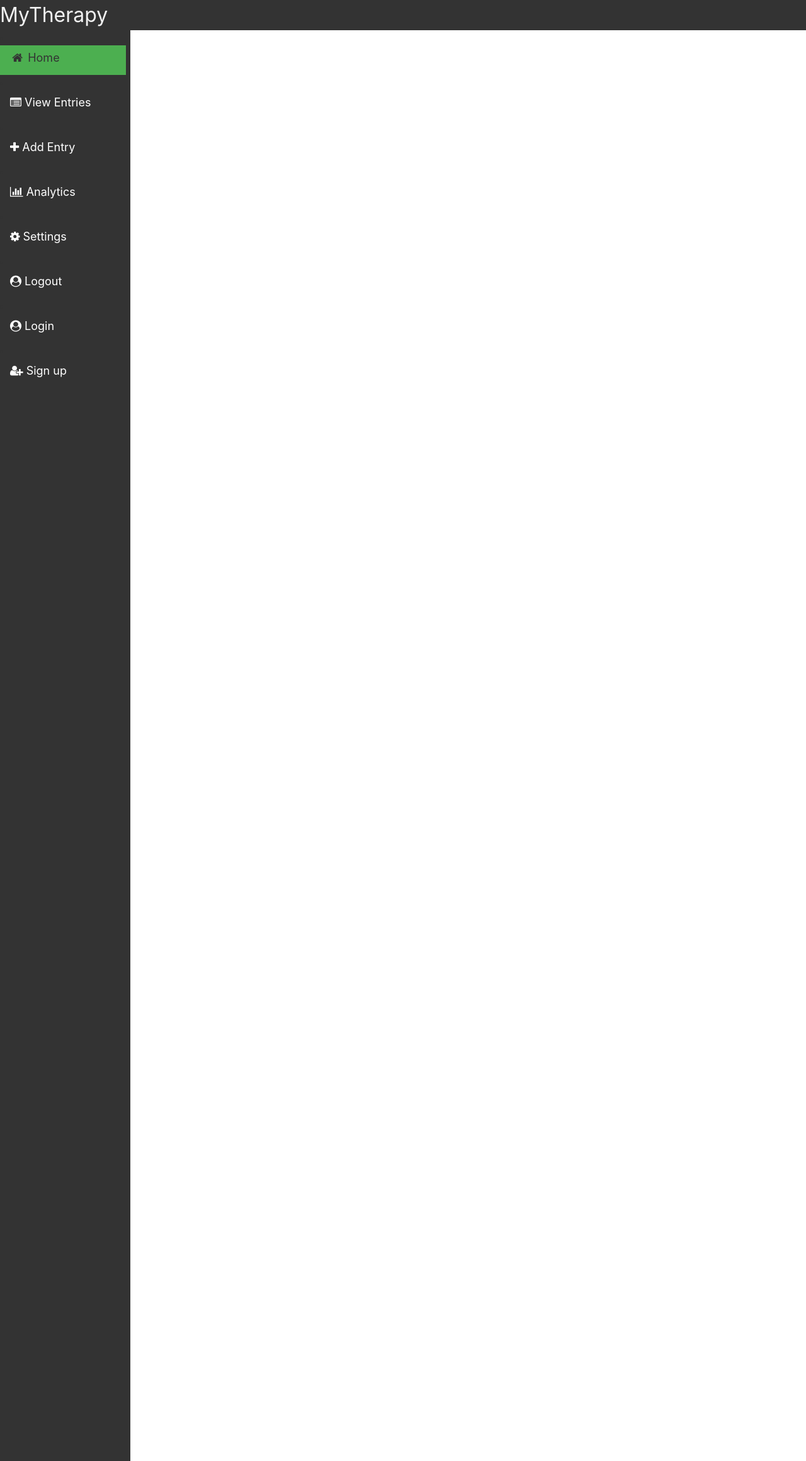
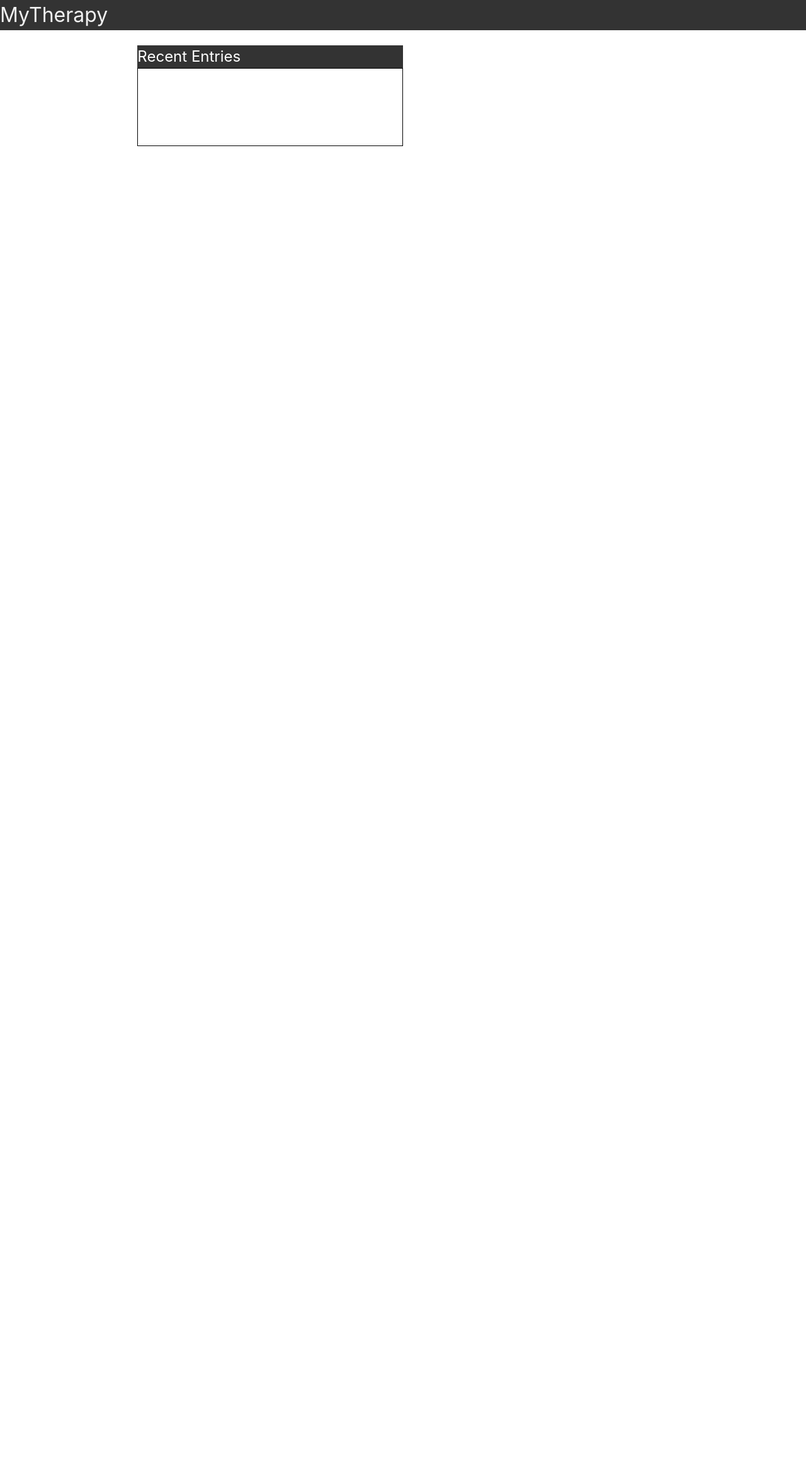
Before and after one commit to DavidParnell95/Final-Year-Project-MyTherapy, a PHP site: page /Home.html in a window 1280 px wide. Shown: the whole page at 63% size. After the commit the page ends 232 px from the top, so only its background shows below. Run offline with PHP 8.4, Linux system fonts and the light colour scheme; some libraries are stand-ins or nearby versions.

Commit message:
Website insert and style adjustments

```diff
--- a/Website/Home.html
+++ b/Website/Home.html
@@ -15,6 +15,46 @@
 
 			<li class="title">
 				MyTherapy
+			</li>
+
+			<!-- Home-->
+			<li class="logged-in"style="display: none">
+				<a class="active"><i class="fa fa-fw fa-home"></i> Home</a>
+			</li>
+
+			<!-- View Entries-->
+			<li class="logged-in"style="display: none">
+				<a href="ViewEntries.html"><i class="fa fa-list-alt" aria-hidden="true"></i> View Entries</a>
+			</li>
+
+			<!-- Add Entry-->
+			<li class="logged-in"style="display: none">
+				<a href="AddEntry.html"><i class="fa fa-plus" aria-hidden="true"></i> Add Entry</a>
+			</li>
+
+			<!-- Analytics-->
+			<li class="logged-in"style="display: none">
+				<a href="#Analytics.html"><i class="fa fa-bar-chart" aria-hidden="true"></i> Analytics</a>
+			</li>
+
+			<!-- Settings-->
+			<li class="logged-in"style="display: none">
+				<a href="#Settings.html"><i class="fa fa-cog" aria-hidden="true"></i> Settings</a>
+			</li>
+
+			<!-- Logout -->
+			<li class="logged-in"style="display: none">
+				<a href="#" id="logout"><i class="fa fa-user-circle" aria-hidden="true"></i> Logout</a>
+			</li>
+
+			<!-- Log in -->
+			<li class="logged-out"style="display: none">
+				<a href="#" class="grey-text modal-trigger" data-target="modal-login"><i class="fa fa-user-circle" aria-hidden="true"></i> Login</a>
+			</li>
+
+			<!-- Apply-->
+			<li class="logged-out"style="display: none">
+				<a href="#" class="grey-text modal-trigger" data-target="modal-signup"><i class="fa fa-user-plus" aria-hidden="true"></i> Sign up</a>
 			</li>
 
 
@@ -66,51 +106,18 @@
 		<div class="col-sm-2 sidebar">
 			<div class="sidenav">
 
-				<!-- Home-->
-				<li class="logged-in">
-					<a class="active"><i class="fa fa-fw fa-home"></i> Home</a>
-				</li>
 
-				<!-- View Entries-->
-				<li class="logged-in">
-					<a href="ViewEntries.html"><i class="fa fa-list-alt" aria-hidden="true"></i> View Entries</a>
-				</li>
-
-				<!-- Add Entry-->
-				<li class="logged-in">
-					<a href="AddEntry.html"><i class="fa fa-plus" aria-hidden="true"></i> Add Entry</a>
-				</li>
-
-				<!-- Analytics-->
-				<li class="logged-in">
-					<a href="#Analytics.html"><i class="fa fa-bar-chart" aria-hidden="true"></i> Analytics</a>
-				</li>
-
-				<!-- Settings-->
-				<li class="logged-in">
-					<a href="#Settings.html"><i class="fa fa-cog" aria-hidden="true"></i> Settings</a>
-				</li>
-
-				<!-- Logout -->
-				<li class="logged-in">
-					<a href="#" id="logout"><i class="fa fa-user-circle" aria-hidden="true"></i> Logout</a>
-				</li>
-
-				<!-- Log in -->
-				<li class="logged-out">
-					<a href="#" class="grey-text modal-trigger" data-target="modal-login"><i class="fa fa-user-circle" aria-hidden="true"></i> Login</a>
-				</li>
-
-				<!-- Apply-->
-				<li class="logged-out">
-					<a href="#" class="grey-text modal-trigger" data-target="modal-signup"><i class="fa fa-user-plus" aria-hidden="true"></i> Sign up</a>
-				</li>
 			</div>
         </div>
 
 		<!-- Entry List -->
         <div class="col-sm-8">
-            <div class="container">
+		</br>
+			<div class="scroll-header">
+				Recent Entries
+
+			</div>
+            <div class="scroll-entries">
 				<ul class="collapsible entries">
 
 				</ul>
--- a/Website/MyTherapyStyle.css
+++ b/Website/MyTherapyStyle.css
@@ -32,7 +32,6 @@ li a:hover {
 }
 
 .sidebar{
-  background-color: #333;
   width: 80%;
 }
 
@@ -42,8 +41,6 @@ li a:hover {
   z-index: 1;
   top: 0;
   left: 0;
-  color: #333;
-  background-color: #333;
   overflow-x: hidden;
 }
 
@@ -111,14 +108,12 @@ input[type=text]:focus {
 
 .logged-out
 {
-  width: 100%;
   text-align: left;
   border-bottom: 2px #f1f1f1;
 }
 
 .logged-in
 {
-  width: 100%;
   text-align: left;
   border-bottom: 2px #f1f1f1;
   width: 200px;
@@ -149,18 +144,60 @@ input[type=text]:focus {
   color: white;
 }
 
+.scroll-header
+{
+  width: 50%;
+  color: #ffffff;
+  background-color: #333;
+  font-size: x-large;
+}
+
+.scroll-entries
+{
+  border: 1px solid black;
+  width: 50%;
+  height: 200%;
+  overflow: scroll;
+}
+
 .container{
-  background-color: #f1f1f1;
+  width: 81%;
+  background-color: #ffffff;
   margin-top: 40px;
+  overflow: auto;
 }
 
 .entries
 {
-  background-color: #f1f1f1;
+  background-color: #ffffff;
   font-size: large;
+}
+
+.collapsible
+{
+  width: 100%;
 }
 
 .collapsible-header
 {
-  font-size: x-large;
+  border-top: 1px solid #555;
+  width: 500px;
+  font-size: large;
 }
+
+.collapsible-body
+{
+  width: 500px;
+  float: left;
+}
+
+.Date
+{
+
+  float: left;
+}
+
+.Suds
+{
+  float: right;
+}
--- a/Website/auth.js
+++ b/Website/auth.js
@@ -37,6 +37,36 @@ auth.onAuthStateChanged(user =>{
         //remove entries list
         setupEntries([]);
     }
+})
+
+//Create new Entry
+const createForm = document.querySelector('#create-form');
+createForm.addEventListener('submit', (e) =>{
+    e.preventDefault();
+
+    //Get current date
+    var date = new Date();
+
+    var dd = String(date.getDate()).padStart(2, '0');//get days
+    var mm = String(date.getMonth() + 1).padStart(2, '0'); //get month, January is 0!
+    var yyyy = date.getFullYear();//get year
+
+    date = dd + '/' + mm + '/' + yyyy;//store in date
+
+    //Create new record in collection
+    db.collection('entries').add({
+        date: date,//date = date calculated above ^
+        suds: createForm['suds'].value,//suds = value from drop down
+        entry: createForm['summary'].value,
+    }).then(() => {
+
+        //close modal & reset form
+        const modal = document.querySelector('#modal-create');
+        M.Modal.getInstance(modal).close();
+        createForm.reset();
+    }).catch(err => {//If error, run this instead of adding to DB
+        console.log(err.message);
+    })
 })
 
 //Get data from application form
--- a/Website/entries.js
+++ b/Website/entries.js
@@ -11,9 +11,14 @@ const setupEntries = (data) => {
             const entry = doc.data();
             const li = `
             <li>
-                <div class="collapsible-header"> ${entry.date} </div>
-                <div class="collapsible-body white"> ${entry.suds} </div>
-                <div class="collapsible-body white">${entry.entry}</div>
+                <div class="collapsible-header">
+                    <div class="Date">Date: ${entry.date}</div>
+                    <div class="Suds">SUDs: ${entry.suds}</div>
+                </div>
+                <br>
+                <div class="collapsible-body white">
+                    ${entry.entry}
+                </div>
             </li>
             `;
             html += li;
```
Also changed, not shown: Website/AddEntry.html (+40 -38 lines), Website/ViewEntries.html (+79 -39 lines).
